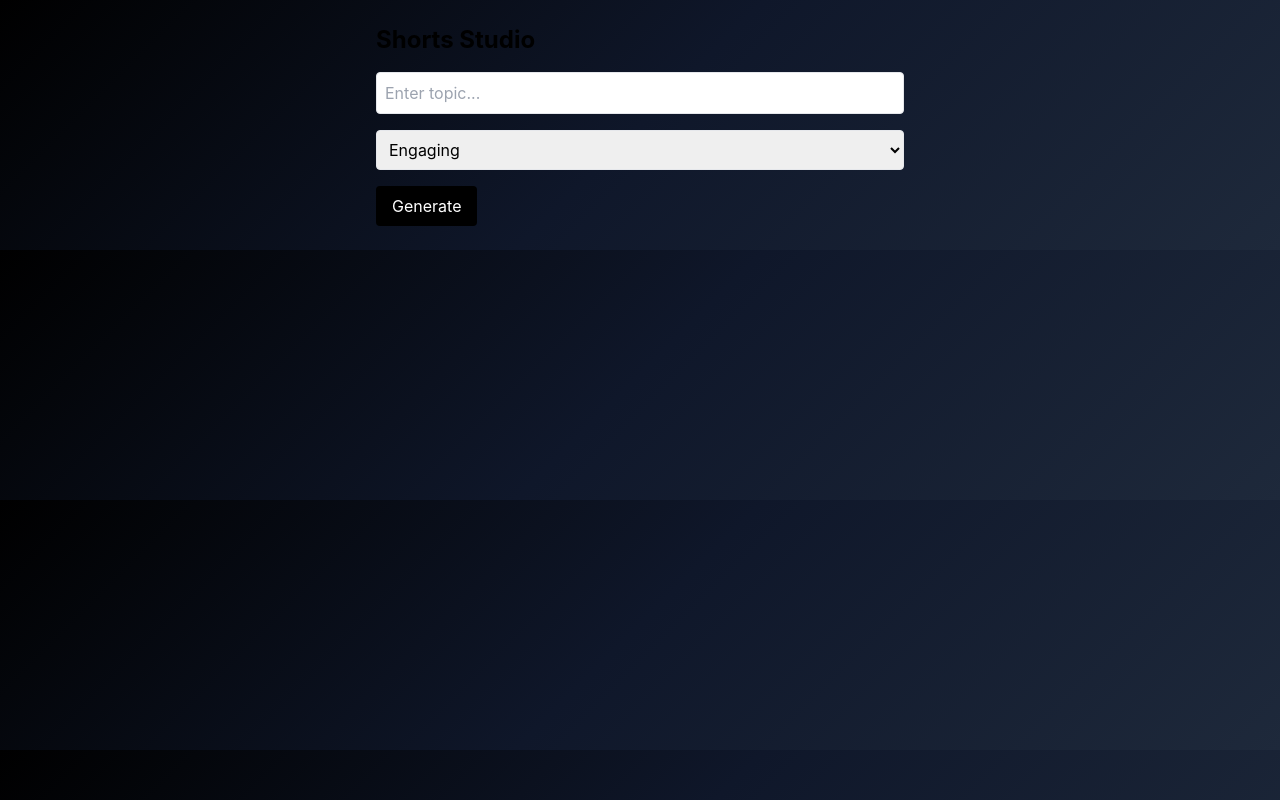
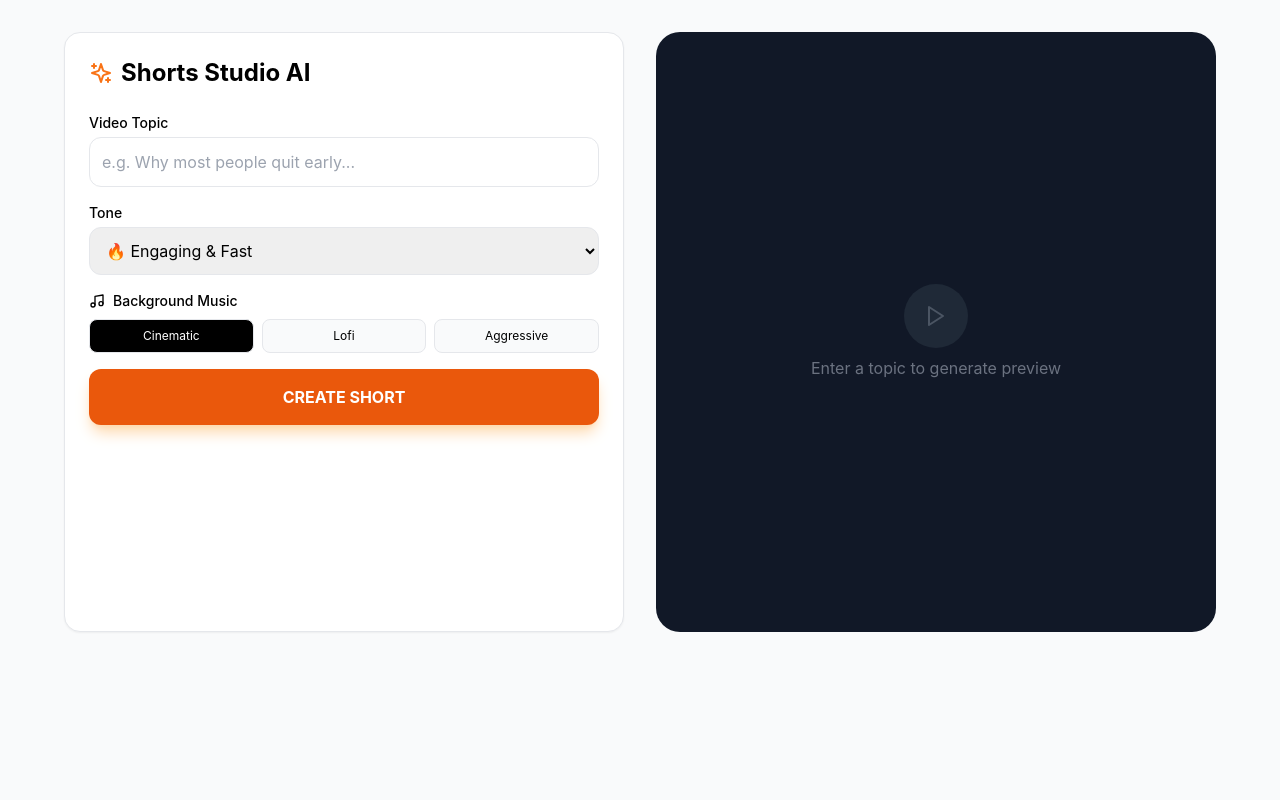
Before and after one commit to hkochrekar-athu/Shorts-studio-v1, a Next.js app: page / in a window 1280 px wide. Built offline with nearby package versions, Linux system fonts and the light colour scheme.

Commit message:
Implement background music feature in ShortsStudio
Added background music functionality with controls for selecting music type and playback state. Enhanced UI elements for topic and tone input.

```diff
--- a/components/ShortsStudio.jsx
+++ b/components/ShortsStudio.jsx
@@ -1,6 +1,7 @@
 "use client";
 
-import { useState } from "react";
+import { useState, useRef, useEffect } from "react";
+import { Play, Pause, Music, Sparkles, Loader2 } from "lucide-react";
 
 export default function ShortsStudio() {
   const [topic, setTopic] = useState("");
@@ -8,6 +9,24 @@ export default function ShortsStudio() {
   const [result, setResult] = useState(null);
   const [loading, setLoading] = useState(false);
   const [error, setError] = useState("");
+
+  // Audio State
+  const [isPlaying, setIsPlaying] = useState(false);
+  const [bgMusic, setBgMusic] = useState("cinematic");
+  const audioRef = useRef(null);
+
+  // Handle Background Music Playback
+  useEffect(() => {
+    if (isPlaying && result) {
+      audioRef.current = new Audio(`/music/${bgMusic}.mp3`);
+      audioRef.current.loop = true;
+      audioRef.current.volume = 0.4;
+      audioRef.current.play().catch(e => console.error("Audio blocked by browser", e));
+    } else {
+      audioRef.current?.pause();
+    }
+    return () => audioRef.current?.pause();
+  }, [isPlaying, bgMusic, result]);
 
   const generate = async () => {
     if (!topic.trim()) {
@@ -18,25 +37,20 @@ export default function ShortsStudio() {
     setLoading(true);
     setError("");
     setResult(null);
+    setIsPlaying(false);
 
     try {
       const res = await fetch("/api/generate", {
         method: "POST",
-        headers: {
-          "Content-Type": "application/json",
-        },
+        headers: { "Content-Type": "application/json" },
         body: JSON.stringify({ topic, tone }),
       });
 
       const data = await res.json();
-
-      if (!res.ok || !data.success) {
-        throw new Error(data.error || "Something went wrong");
-      }
+      if (!res.ok || !data.success) throw new Error(data.error || "Generation failed");
 
       setResult(data.data);
     } catch (err) {
-      console.error(err);
       setError(err.message);
     } finally {
       setLoading(false);
@@ -44,52 +58,112 @@ export default function ShortsStudio() {
   };
 
   return (
-    <div className="p-6 max-w-xl mx-auto space-y-4">
-      <h1 className="text-2xl font-bold">Shorts Studio</h1>
+    <div className="min-h-screen bg-gray-50 p-4 md:p-8">
+      <div className="max-w-6xl mx-auto grid grid-cols-1 lg:grid-cols-2 gap-8">
 
+        {/* Left Side: Controls */}
+        <div className="space-y-6 bg-white p-6 rounded-2xl shadow-sm border">
+          <div className="flex items-center gap-2">
+            <Sparkles className="text-orange-500" />
+            <h1 className="text-2xl font-bold">Shorts Studio AI</h1>
+          </div>
+
+          <div className="space-y-4">
+            <div>
+              <label className="text-sm font-medium mb-1 block">Video Topic</label>
               <input
-        className="w-full border p-2 rounded"
-        placeholder="Enter topic..."
+                className="w-full border p-3 rounded-xl focus:ring-2 focus:ring-black outline-none transition"
+                placeholder="e.g. Why most people quit early..."
                 value={topic}
                 onChange={(e) => setTopic(e.target.value)}
               />
+            </div>
 
+            <div>
+              <label className="text-sm font-medium mb-1 block">Tone</label>
               <select
-        className="w-full border p-2 rounded"
+                className="w-full border p-3 rounded-xl outline-none"
                 value={tone}
                 onChange={(e) => setTone(e.target.value)}
               >
-        <option value="engaging">Engaging</option>
-        <option value="funny">Funny</option>
-        <option value="educational">Educational</option>
+                <option value="engaging">🔥 Engaging & Fast</option>
+                <option value="funny">😂 Humorous</option>
+                <option value="educational">🎓 Deep Learning</option>
               </select>
+            </div>
+
+            <div>
+              <label className="text-sm font-medium mb-2 block flex items-center gap-2">
+                <Music size={16} /> Background Music
+              </label>
+              <div className="grid grid-cols-3 gap-2">
+                {['cinematic', 'lofi', 'aggressive'].map((m) => (
+                  <button
+                    key={m}
+                    onClick={() => setBgMusic(m)}
+                    className={`p-2 text-xs rounded-lg border capitalize ${bgMusic === m ? 'bg-black text-white' : 'bg-gray-50'}`}
+                  >
+                    {m}
+                  </button>
+                ))}
+              </div>
+            </div>
 
             <button
               onClick={generate}
               disabled={loading}
-        className="bg-black text-white px-4 py-2 rounded disabled:opacity-50"
+              className="w-full bg-orange-600 hover:bg-orange-700 text-white font-bold py-4 rounded-xl disabled:opacity-50 flex items-center justify-center gap-2 transition-all shadow-lg shadow-orange-200"
             >
-        {loading ? "Generating..." : "Generate"}
+              {loading ? <Loader2 className="animate-spin" /> : "CREATE SHORT"}
             </button>
+          </div>
 
-      {error && (
-        <div className="text-red-500 text-sm">
-          {error}
+          {error && <div className="p-3 bg-red-50 text-red-500 rounded-lg text-sm">{error}</div>}
         </div>
-      )}
 
-      {result && (
-        <div className="border p-4 rounded space-y-2">
-          <h2 className="font-semibold">Hook</h2>
-          <p>{result.hook}</p>
+        {/* Right Side: Visual Preview */}
+        <div className="flex justify-center items-center bg-gray-900 rounded-3xl p-8 min-h-[600px] relative overflow-hidden">
+          {result ? (
+            <div className="relative w-[300px] h-[533px] bg-black rounded-[3rem] border-[8px] border-gray-800 shadow-2xl overflow-hidden flex flex-col justify-end p-6 text-white">
+              {/* Background Simulation */}
+              <div className="absolute inset-0 bg-gradient-to-t from-black via-transparent to-black/40 opacity-80 z-10" />
+              <div className={`absolute inset-0 bg-gradient-to-br ${tone === 'funny' ? 'from-yellow-500/20' : 'from-blue-500/20'} to-purple-500/20 animate-pulse`} />
 
-          <h2 className="font-semibold">Script</h2>
-          <p>{result.script}</p>
+              {/* Captions Overlay */}
+              <div className="relative z-20 space-y-4 mb-8">
+                <div className="bg-white text-black px-2 py-1 text-xs font-black uppercase inline-block rounded">
+                  {result.hook.split(' ')[0]}
+                </div>
+                <h2 className="text-2xl font-black leading-tight tracking-tight uppercase">
+                  {result.hook}
+                </h2>
+                <p className="text-sm text-gray-200 font-medium leading-relaxed italic">
+                  "{result.script.substring(0, 100)}..."
+                </p>
+                <div className="pt-4 border-t border-white/20">
+                  <span className="text-orange-400 font-bold">👉 {result.cta}</span>
+                </div>
+              </div>
 
-          <h2 className="font-semibold">CTA</h2>
-          <p>{result.cta}</p>
+              {/* Play Button */}
+              <button
+                onClick={() => setIsPlaying(!isPlaying)}
+                className="absolute top-1/2 left-1/2 -translate-x-1/2 -translate-y-1/2 z-30 bg-white/20 backdrop-blur-md p-6 rounded-full hover:scale-110 transition"
+              >
+                {isPlaying ? <Pause fill="white" /> : <Play fill="white" />}
+              </button>
+            </div>
+          ) : (
+            <div className="text-gray-500 text-center space-y-2">
+              <div className="w-16 h-16 bg-gray-800 rounded-full mx-auto flex items-center justify-center">
+                <Play className="text-gray-600" />
+              </div>
+              <p>Enter a topic to generate preview</p>
             </div>
           )}
         </div>
+
+      </div>
+    </div>
   );
 }
```
Lines whose indentation alone changed are shown as unchanged.
